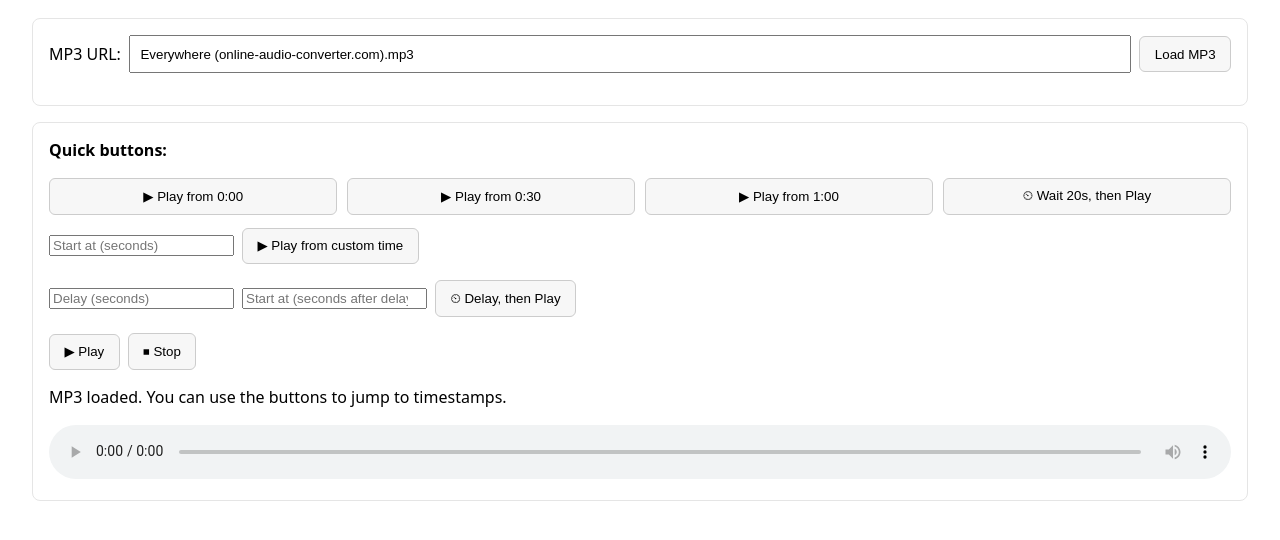
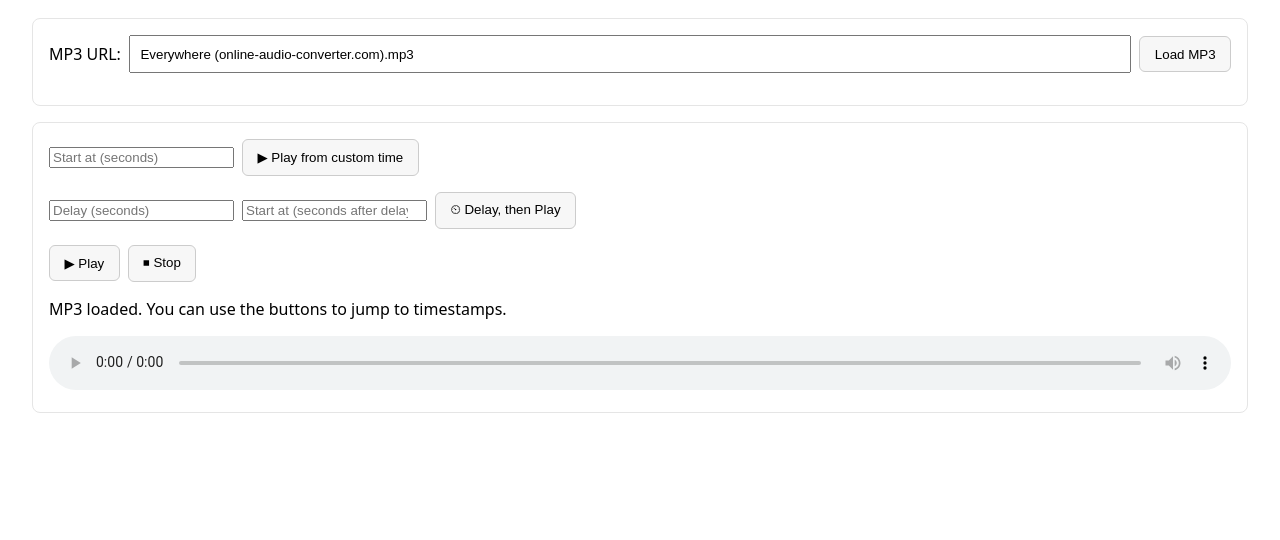
Before and after one commit to countxerox/countxerox.player, a plain HTML site: page index.html in a window 1280 px wide. Shown: the part 80-620 px from the top of the page. Drawn offline with Linux system fonts and the light colour scheme.

Commit message:
Remove quick playback buttons

```diff
--- a/index.html
+++ b/index.html
@@ -11,7 +11,6 @@
     input[type="text"] { flex: 1 1 360px; padding: 0.6rem; }
     button { padding: 0.6rem 0.9rem; border: 1px solid #ccc; border-radius: 6px; background: #f7f7f7; cursor: pointer; }
     button:disabled { opacity: 0.6; cursor: not-allowed; }
-    .btns { display: grid; grid-template-columns: repeat(auto-fit, minmax(180px, 1fr)); gap: 0.6rem; margin-top: 0.5rem; }
     .status { margin-top: 0.5rem; min-height: 1.2rem; }
     audio { width: 100%; margin-top: 1rem; }
     .card { border: 1px solid #e5e5e5; border-radius: 8px; padding: 1rem; }
@@ -27,21 +26,11 @@
     </div>
   </div>
 
-  <div class="card" style="margin-top:1rem;">
-    <div class="row">
-      <strong>Quick buttons:</strong>
-    </div>
-    <div class="btns">
-      <button data-start="0">▶︎ Play from 0:00</button>
-      <button data-start="30">▶︎ Play from 0:30</button>
-      <button data-start="60">▶︎ Play from 1:00</button>
-      <button id="delay20">⏲︎ Wait 20s, then Play</button>
-    </div>
-
-    <div class="row" style="margin-top:0.8rem;">
-      <input id="customStart" type="number" min="0" step="1" placeholder="Start at (seconds)" />
-      <button id="playCustom">▶︎ Play from custom time</button>
-    </div>
+    <div class="card" style="margin-top:1rem;">
+      <div class="row">
+        <input id="customStart" type="number" min="0" step="1" placeholder="Start at (seconds)" />
+        <button id="playCustom">▶︎ Play from custom time</button>
+      </div>
 
     <div class="row">
       <input id="delaySeconds" type="number" min="0" step="1" placeholder="Delay (seconds)" />
@@ -122,14 +111,6 @@
       return `${m}:${r.toString().padStart(2,'0')}`;
     }
 
-    document.querySelectorAll('button[data-start]').forEach(btn => {
-      btn.addEventListener('click', () => {
-        const t = parseInt(btn.getAttribute('data-start'), 10) || 0;
-        seekAndPlay(t);
-      });
-    });
-
-    document.getElementById('delay20').addEventListener('click', () => playWithDelay(20, 0));
     document.getElementById('playCustom').addEventListener('click', () => {
       const t = parseInt(document.getElementById('customStart').value, 10);
       if (Number.isFinite(t) && t >= 0) seekAndPlay(t);
```
